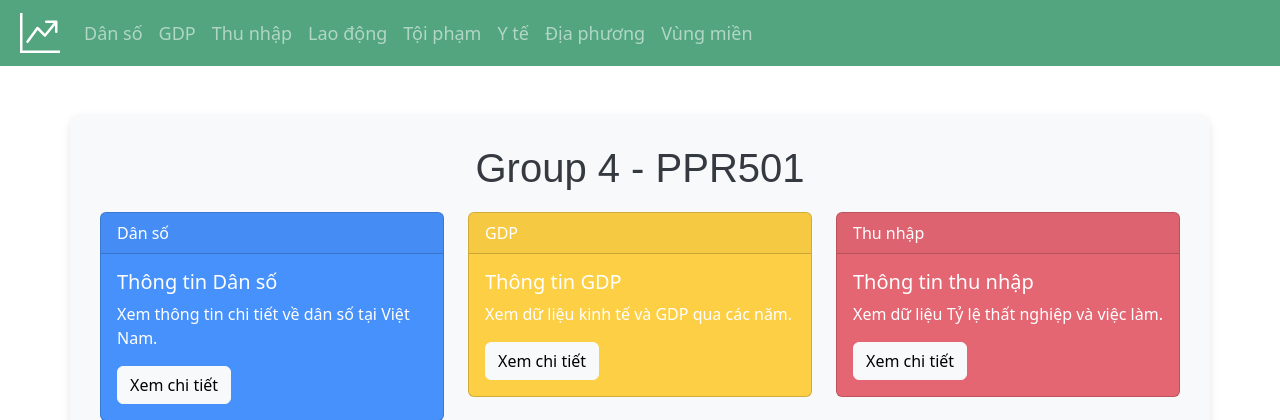
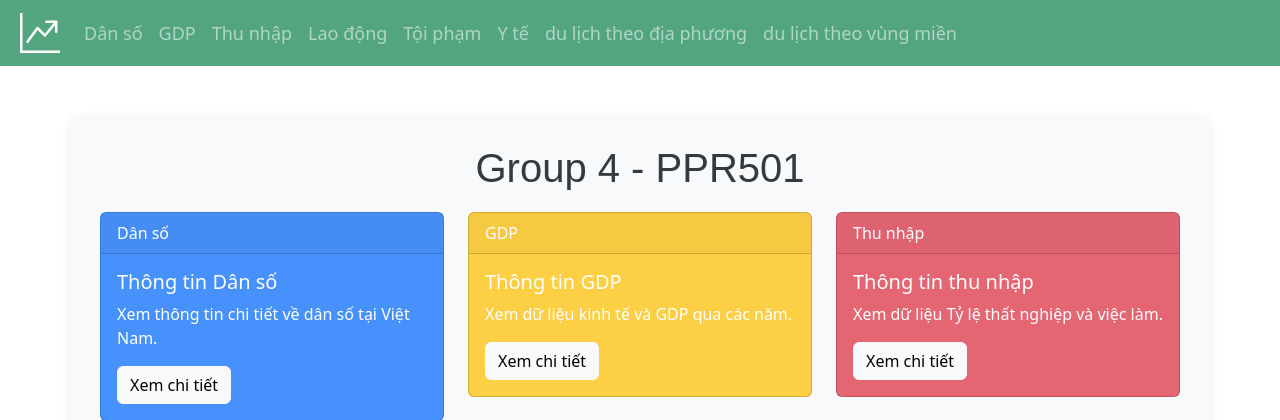
Before and after one commit to pato24193/flask_vietnam_visualization, a Flask app: page / in a window 1280 px wide. Shown: the top 420 px of the page. Run offline with Flask 3, Linux system fonts and the light colour scheme; some libraries are stand-ins or nearby versions.

Commit message:
update label

```diff
--- a/templates/base.html
+++ b/templates/base.html
@@ -43,10 +43,10 @@
                     <a class="nav-link" href="/medical_chart">Y tế</a>
                   </li>
                   <li class="nav-item">
-                    <a class="nav-link" href="/dt_diaphuong">Địa phương</a>
+                    <a class="nav-link" href="/dt_diaphuong">du lịch theo địa phương</a>
                   </li>
                   <li class="nav-item">
-                    <a class="nav-link" href="/dt_vungdiaphuong">Vùng miền</a>
+                    <a class="nav-link" href="/dt_vungdiaphuong">du lịch theo vùng miền</a>
                   </li>
                 </ul>
               </div>
```
